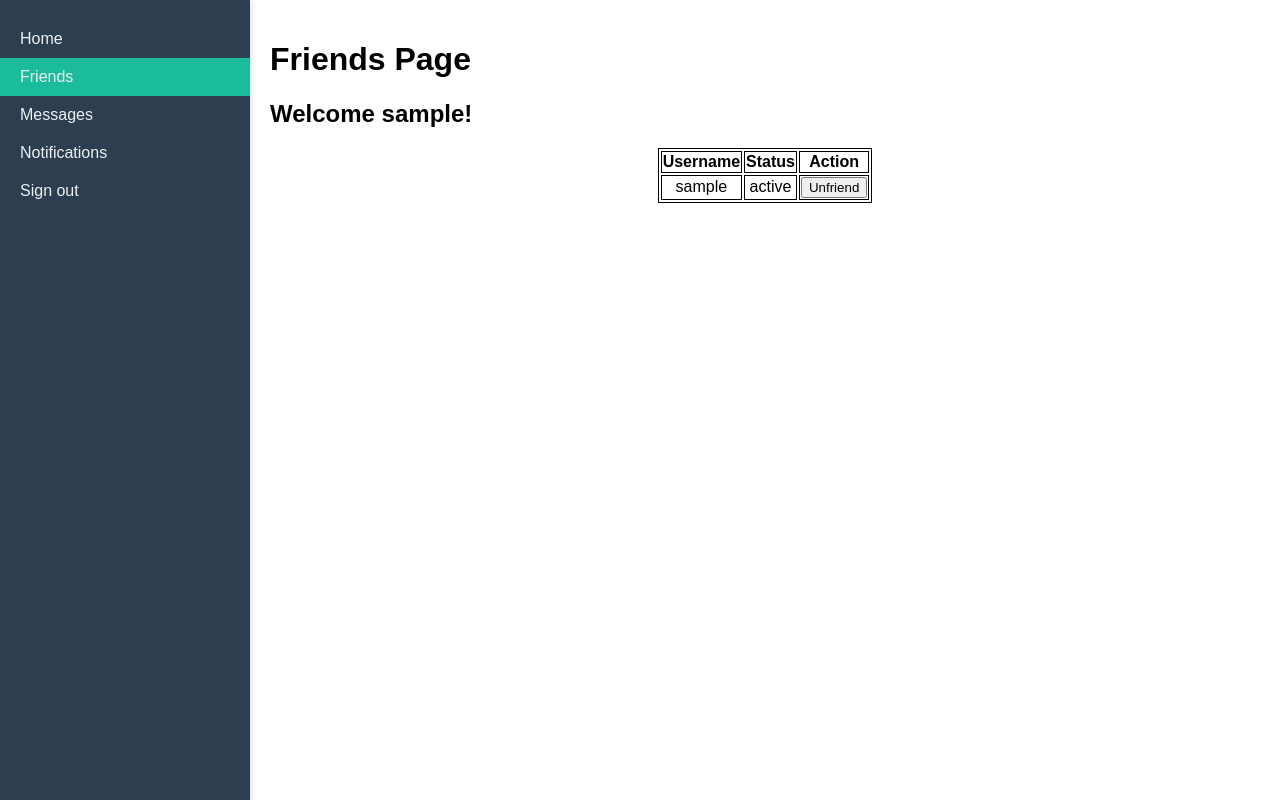
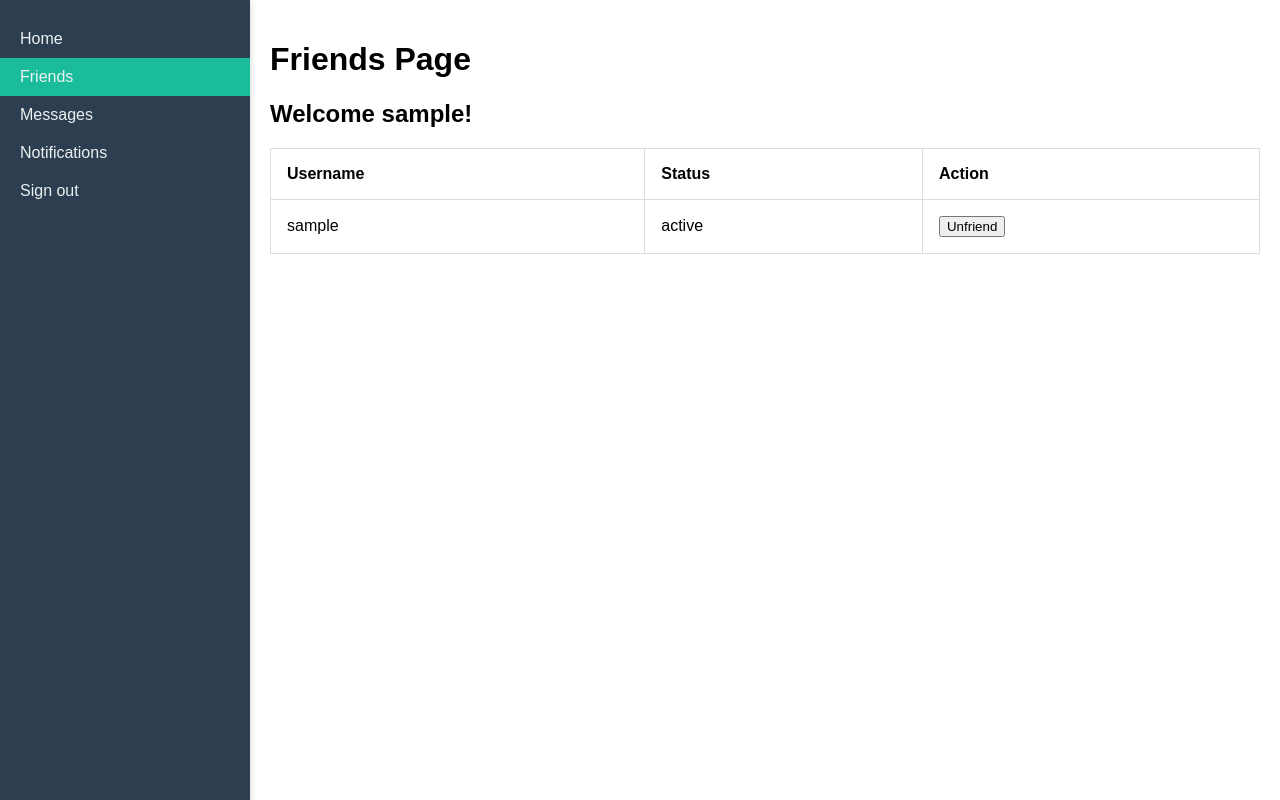
Before and after one commit to Imran28K/SocialMediaApp, a PHP site: page /user/friend-list.php in a window 1280 px wide. Run offline with PHP 8.4, Linux system fonts and the light colour scheme; the visitor is signed in with stand-in values (Sample User, id 1); tables that the repository leaves empty or names only in its code hold one stand-in row (values such as "Sample post").

Commit message:
table design

```diff
--- a/css/table.css
+++ b/css/table.css
@@ -1,15 +1,41 @@
-table, th, td {
-    border: 1px solid;
-    position: relative;
-    margin: auto;
-    text-align: center;
-    width: auto;
+table {
+  width: 100%;
+  border-collapse: collapse;
+}
+
+th, td {
+  text-align: left;
+  padding: 16px;
+  border: 1px solid #ddd;
+
+}
+
+@media (max-width: 600px) {
+  table, thead, tbody, th, td, tr {
+    display: block; /* Make elements block-level for better stacking */
   }
 
+  th, td {
+    padding: 8px; /* Reduce padding for smaller screens */
+  }
 
+  th {
+    display: none; /* Hide table headers */
+  }
 
-td:hover {
-    background-color: lightgreen;
-    animation-duration: 4s;
+  td {
+    position: relative;
+    padding-left: 50%; /* Adjust padding to accommodate pseudo-element */
+    text-align: right; /* Align text to the right */
+  }
 
+  td::before {
+    content: attr(data-label); /* Use data-label attribute for responsive labels */
+    position: absolute;
+    left: 0;
+    width: 50%;
+    padding-left: 16px;
+    font-weight: bold;
+    text-align: left;
+  }
 }
```
